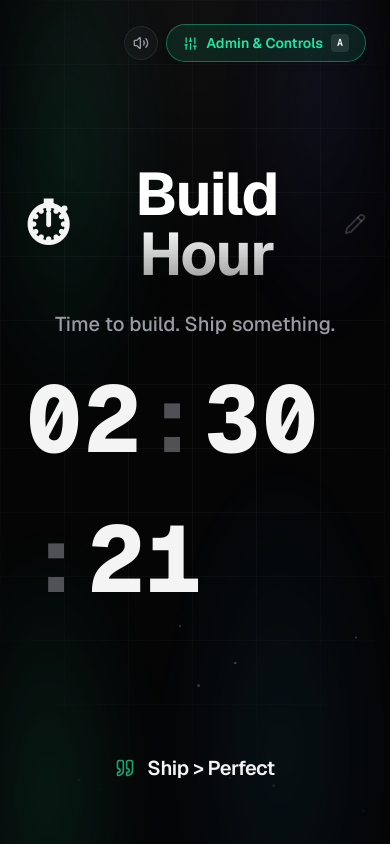
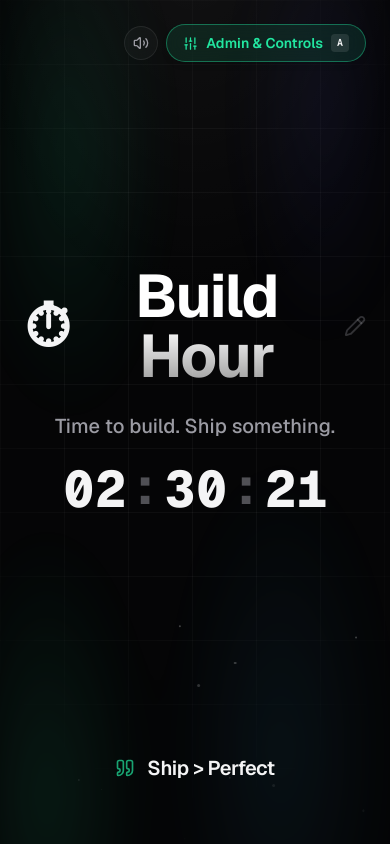
Before and after one commit to Kiran-pro2001/timer-project-for-buildathon, a Next.js app: page / in a window 390 px wide. Shown: the top 844 px of the page. Built offline with nearby package versions, Linux system fonts and the light colour scheme.

Commit message:
fix: enforce single-line flex-nowrap and responsive font scaling for countdown digits

```diff
--- a/src/components/Countdown.tsx
+++ b/src/components/Countdown.tsx
@@ -357,8 +357,8 @@ export function Countdown({ onClosed }: Props) {
           <motion.div
             key="running"
             className={cn(
-              "tnum font-mono font-extrabold leading-none tracking-tight py-2",
-              "text-[clamp(5.5rem,24vw,18rem)]",
+              "tnum font-mono font-extrabold leading-none tracking-tight flex flex-nowrap items-center justify-center max-w-full whitespace-nowrap py-2",
+              "text-[clamp(3.2rem,12vw,11.5rem)]",
               phase === "critical" && "animate-shake text-accent",
               phase === "warning" && "text-accent",
             )}
```
